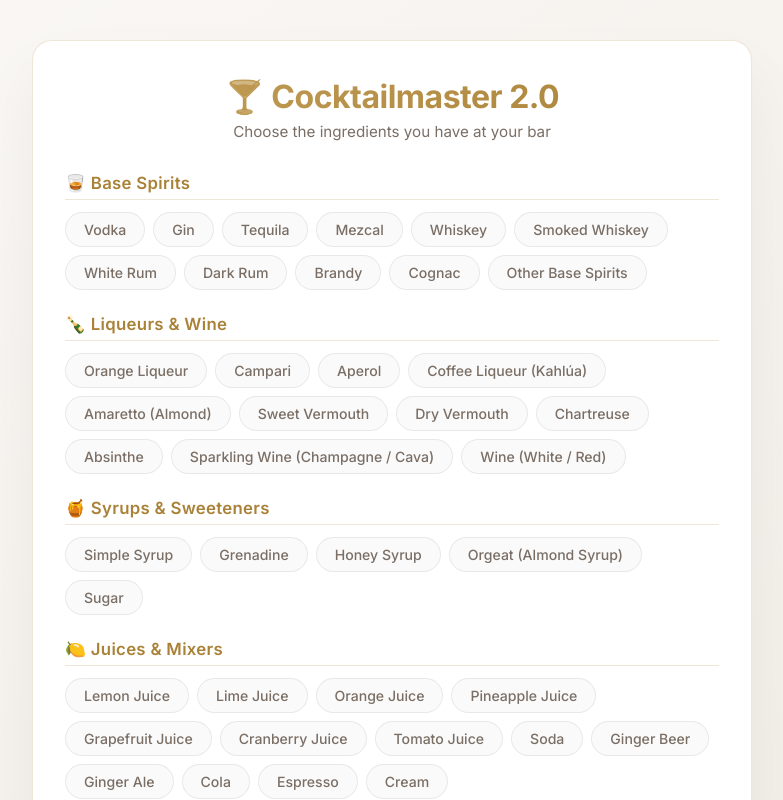
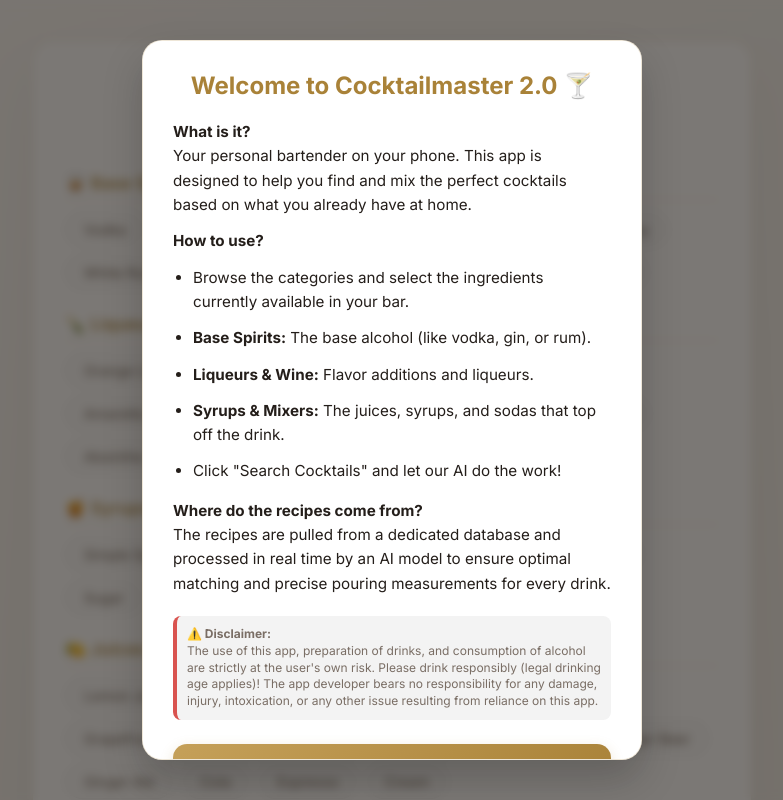
Before and after one commit to yuvaleidar7/cocktailmaster, a plain HTML site: page index.html in a window 1280 px wide. Shown: the top 800 px of the page, without its empty margins (248-1031 px from the left). Drawn offline with nearby package versions, Linux system fonts and the light colour scheme.

Commit message:
mobile ajss+add pop window

```diff
--- a/index.html
+++ b/index.html
@@ -234,6 +234,90 @@
             color: var(--text-color);
         }
 
+        /* ── Welcome Modal ───────────────────────────────────── */
+        .modal-overlay {
+            display: none;
+            position: fixed;
+            top: 0;
+            left: 0;
+            width: 100%;
+            height: 100%;
+            background: rgba(36, 30, 26, 0.6);
+            backdrop-filter: blur(5px);
+            -webkit-backdrop-filter: blur(5px);
+            z-index: 2000;
+            justify-content: center;
+            align-items: center;
+            padding: 20px;
+        }
+
+        .modal-overlay.active {
+            display: flex;
+        }
+
+        .modal-content {
+            background: var(--container-bg);
+            border: 1px solid var(--border-color);
+            border-radius: 20px;
+            padding: 30px;
+            max-width: 500px;
+            width: 100%;
+            box-shadow: 0 20px 40px rgba(0,0,0,0.2);
+            position: relative;
+            max-height: 90vh;
+            overflow-y: auto;
+        }
+
+        .modal-content h2 {
+            color: var(--accent-color);
+            margin-bottom: 20px;
+            font-size: 1.5rem;
+            text-align: center;
+        }
+
+        .modal-content p, .modal-content li {
+            color: var(--text-color);
+            font-size: 0.95rem;
+            line-height: 1.6;
+            margin-bottom: 12px;
+        }
+
+        .modal-content ul {
+            padding-left: 20px;
+            margin-bottom: 15px;
+        }
+
+        .disclaimer {
+            font-size: 0.75rem !important; /* אזהרה קטנה כאותיות קטנות */
+            color: var(--text-muted) !important;
+            background: rgba(36, 30, 26, 0.05);
+            padding: 10px;
+            border-radius: 8px;
+            border-left: 4px solid #d9534f; /* פס אדום משמאל כי האפליקציה באנגלית */
+            margin-top: 20px;
+            line-height: 1.4;
+        }
+
+        .close-modal-btn {
+            display: block;
+            width: 100%;
+            padding: 14px;
+            margin-top: 24px;
+            background: linear-gradient(135deg, var(--accent-hover), var(--accent-color));
+            color: #fff;
+            border: none;
+            border-radius: 14px;
+            font-size: 1rem;
+            font-weight: 600;
+            cursor: pointer;
+            box-shadow: 0 4px 14px rgba(169, 130, 56, 0.2);
+            transition: transform 0.15s;
+        }
+
+        .close-modal-btn:hover {
+            transform: translateY(-2px);
+        }
+
         /* ── Responsive ─────────────────────────────────────── */
         @media (max-width: 500px) {
             body {
@@ -249,7 +333,7 @@
             }
 
             /* הפיכת אזור הכפתור לבר תחתון קבוע (Sticky Bottom Bar) */
-            .button-row {
+            .button-row.is-sticky {
                 position: fixed;
                 bottom: 0;
                 left: 0;
@@ -368,14 +452,40 @@
 
         <input type="hidden" id="ingredientsInput" value="">
 
-        <div class="button-row">
+        <div class="button-row is-sticky" id="searchButtonRow">
             <button id="searchBtn" onclick="searchCocktails()">🔍 Search Cocktails</button>
         </div>
 
         <div id="resultsArea">Results will appear here...</div>
+
+    </div> <div id="welcomeModal" class="modal-overlay">
+        <div class="modal-content">
+            <h2>Welcome to Cocktailmaster 2.0 🍸</h2>
+
+            <p><strong>What is it?</strong><br>
+            Your personal bartender on your phone. This app is designed to help you find and mix the perfect cocktails based on what you already have at home.</p>
+
+            <p><strong>How to use?</strong></p>
+            <ul>
+                <li>Browse the categories and select the ingredients currently available in your bar.</li>
+                <li><strong>Base Spirits:</strong> The base alcohol (like vodka, gin, or rum).</li>
+                <li><strong>Liqueurs & Wine:</strong> Flavor additions and liqueurs.</li>
+                <li><strong>Syrups & Mixers:</strong> The juices, syrups, and sodas that top off the drink.</li>
+                <li>Click "Search Cocktails" and let our AI do the work!</li>
+            </ul>
+
+            <p><strong>Where do the recipes come from?</strong><br>
+            The recipes are pulled from a dedicated database and processed in real time by an AI model to ensure optimal matching and precise pouring measurements for every drink.</p>
+
+            <div class="disclaimer">
+                <strong>⚠️ Disclaimer:</strong><br>
+                The use of this app, preparation of drinks, and consumption of alcohol are strictly at the user's own risk. Please drink responsibly (legal drinking age applies)! The app developer bears no responsibility for any damage, injury, intoxication, or any other issue resulting from reliance on this app.
+            </div>
+
+            <button class="close-modal-btn" onclick="closeModal()">Got it, let's drink!</button>
+        </div>
     </div>
 
     <script src="script.js"></script>
 </body>
-
 </html>
--- a/script.js
+++ b/script.js
@@ -1,3 +1,29 @@
+// --- לוגיקת פופ-אפ פתיחה ---
+document.addEventListener("DOMContentLoaded", () => {
+    const modal = document.getElementById('welcomeModal');
+
+    // בדיקה האם המשתמש כבר אישר את החלון בעבר
+    const hasSeenWelcome = localStorage.getItem('hasSeenWelcomeCM2');
+
+    if (!hasSeenWelcome) {
+        modal.classList.add('active');
+
+        // כדי למנוע גלילה של הרקע כשהחלון פתוח
+        document.body.style.overflow = 'hidden';
+    }
+});
+
+function closeModal() {
+    const modal = document.getElementById('welcomeModal');
+    modal.classList.remove('active');
+
+    // החזרת הגלילה למסך הראשי
+    document.body.style.overflow = 'auto';
+
+    // שמירת העובדה שהמשתמש קרא וסגר את החלון כדי שלא יקפוץ שוב
+    localStorage.setItem('hasSeenWelcomeCM2', 'true');
+}
+
 async function searchCocktails() {
     const searchBtn = document.getElementById('searchBtn');
     const resultsArea = document.getElementById('resultsArea');
```
